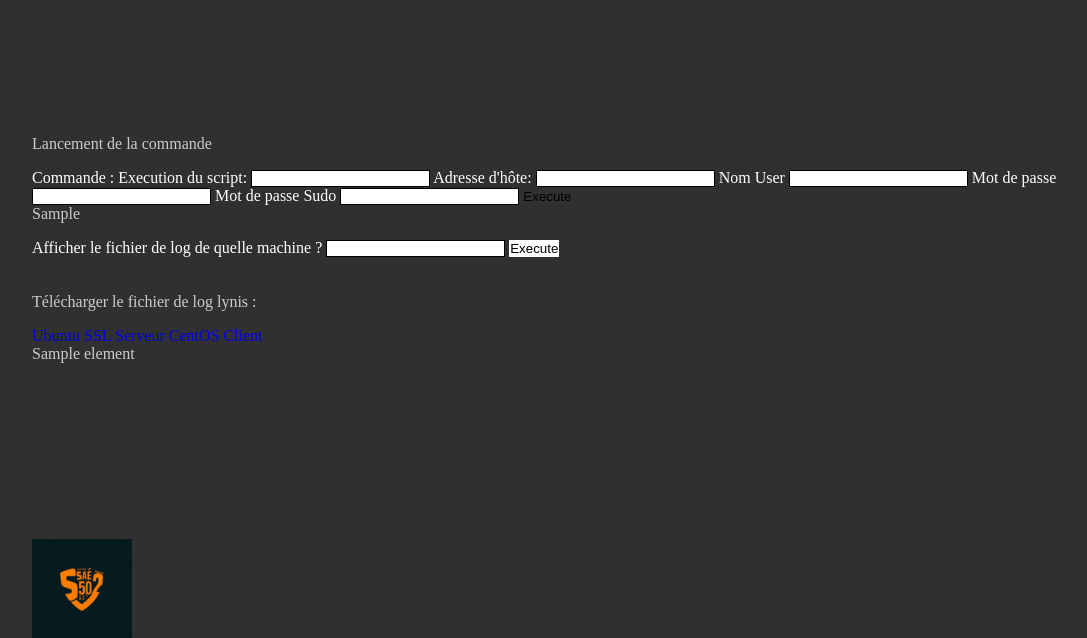
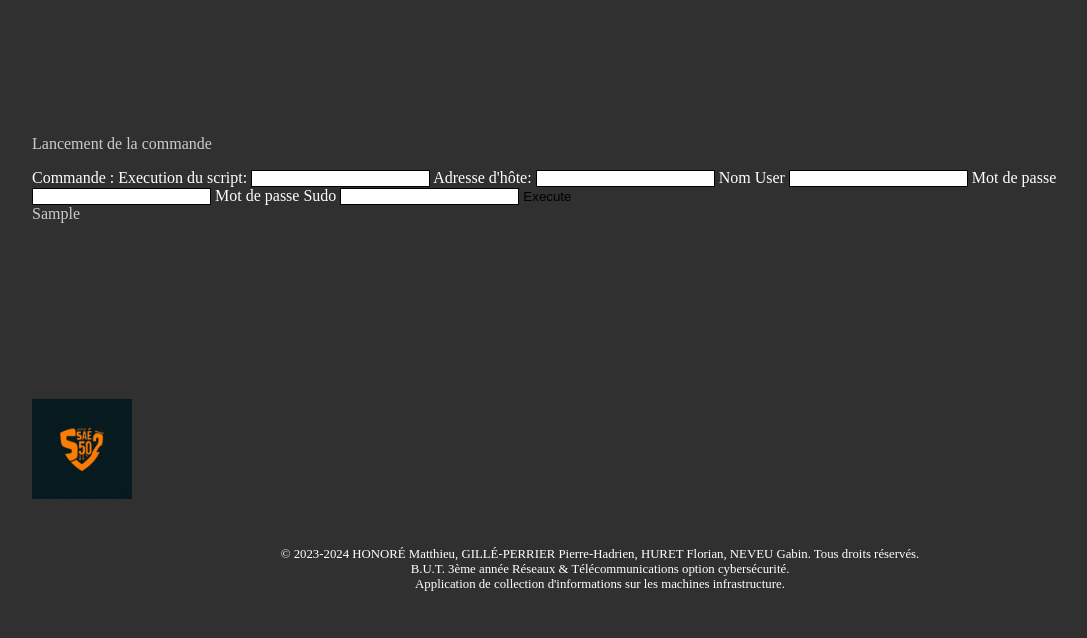
Before and after one commit to unkatorz/sae_502, a Flask app: template templates/infosys.html in a window 1280 px wide. Shown: the part 571-1209 px from the top of the page, without its empty margins (40-1127 px from the left). After the commit the page ends 1162 px from the top, so only its background shows below. Run offline with Flask 3, Linux system fonts and the light colour scheme; the template is opened without the code that fills it: most values are stand-ins (such as "Sample title", 1, 10 or a date in 2020); some libraries are stand-ins or nearby versions; some web fonts are replaced.

Commit message:
MAJ infosys

```diff
--- a/templates/infosys.html
+++ b/templates/infosys.html
@@ -61,23 +61,6 @@
         {% if execute_ssh_command2 %}
         <p id="commandForm"> {{ execute_ssh_command2 }}</p>
         {% endif %}
-        <div>
-            <form class="command" id="Log" action="/affichage_fichier_lynis" method='post'>
-                <label class="command" for="Log">Afficher le fichier de log de quelle machine ? </label>
-                <input class="commandbox" type="text" for="Log" name="IP_machine" required>
-                <button class="commandbutton">Execute</button>
-            </form>
-        </div>
-        <br>
-        <br>
-        <p>Télécharger le fichier de log lynis :</p>
-        <a href="{{ url_for('download_lynis_ubuntu')}}">Ubuntu SSL Serveur</a>
-        <a href="{{ url_for('download_lynis_centos')}}">CentOS Client</a>
-        {% if affichage_fichier_lynis %}
-        {% for element in affichage_fichier_lynis %}
-            <p class='Log'>{{ element }}</p>
-        {% endfor %}
-        {% endif %}
 
 
 
```
